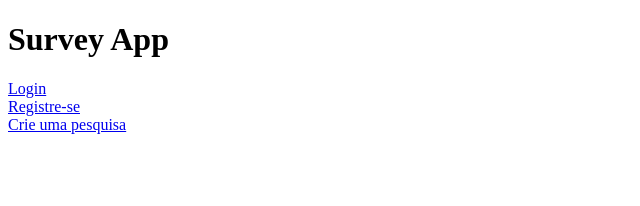
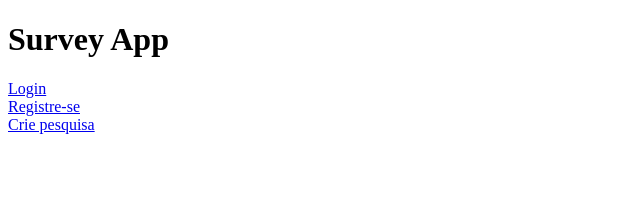
Before and after one commit to gauss-infinito/survey-app, a Next.js app in the folder frontend/: page / in a window 1280 px wide. Shown: the top 206 px of the page, without its empty margins (0-640 px from the left). Built offline with nearby package versions, Linux system fonts and the light colour scheme.

Commit message:
Update page.js

```diff
--- a/frontend/app/page.js
+++ b/frontend/app/page.js
@@ -4,7 +4,7 @@ export default function Home() {
       <h1>Survey App</h1>
       <a href="/login">Login</a><br />
       <a href="/register">Registre-se</a><br />
-      <a href="/surveys/create">Crie uma pesquisa</a>
+      <a href="/surveys/create">Crie pesquisa</a>
     </main>
   );
 }
```
